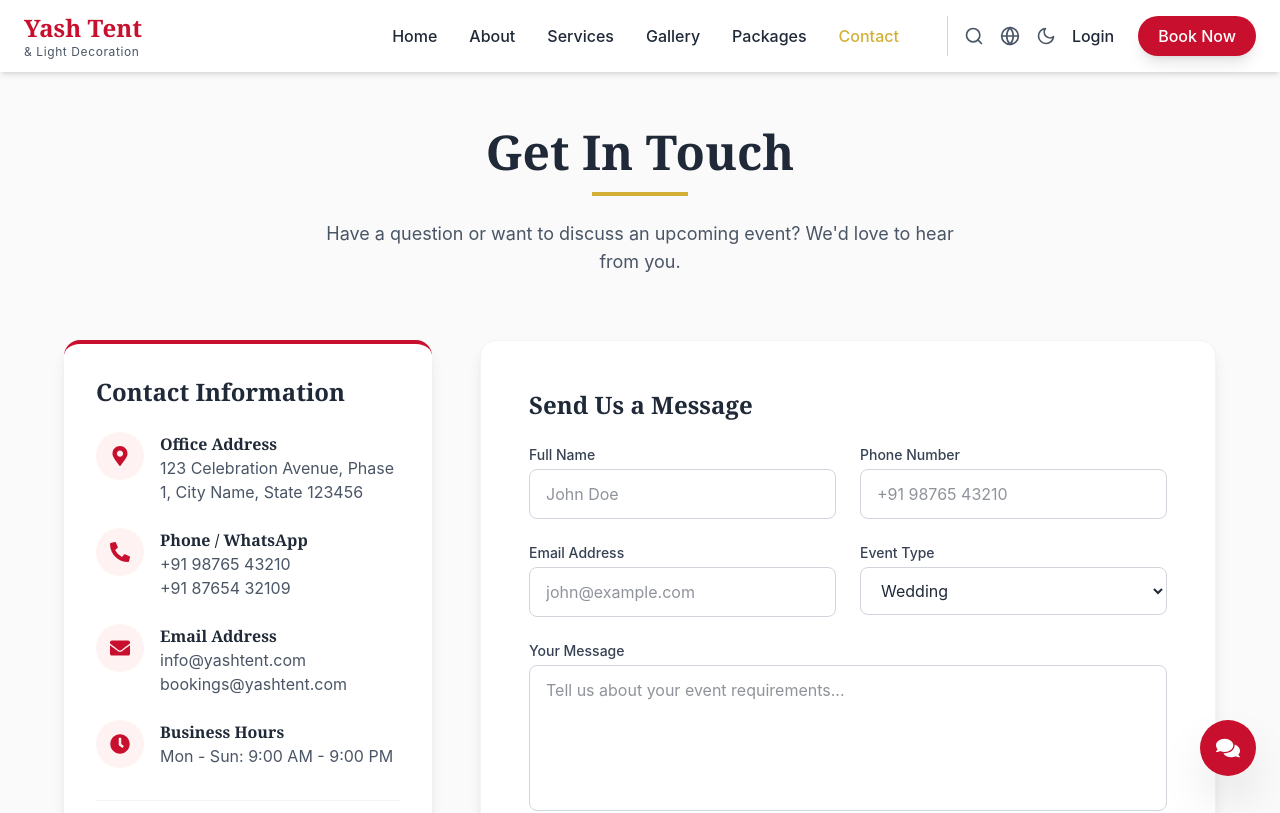
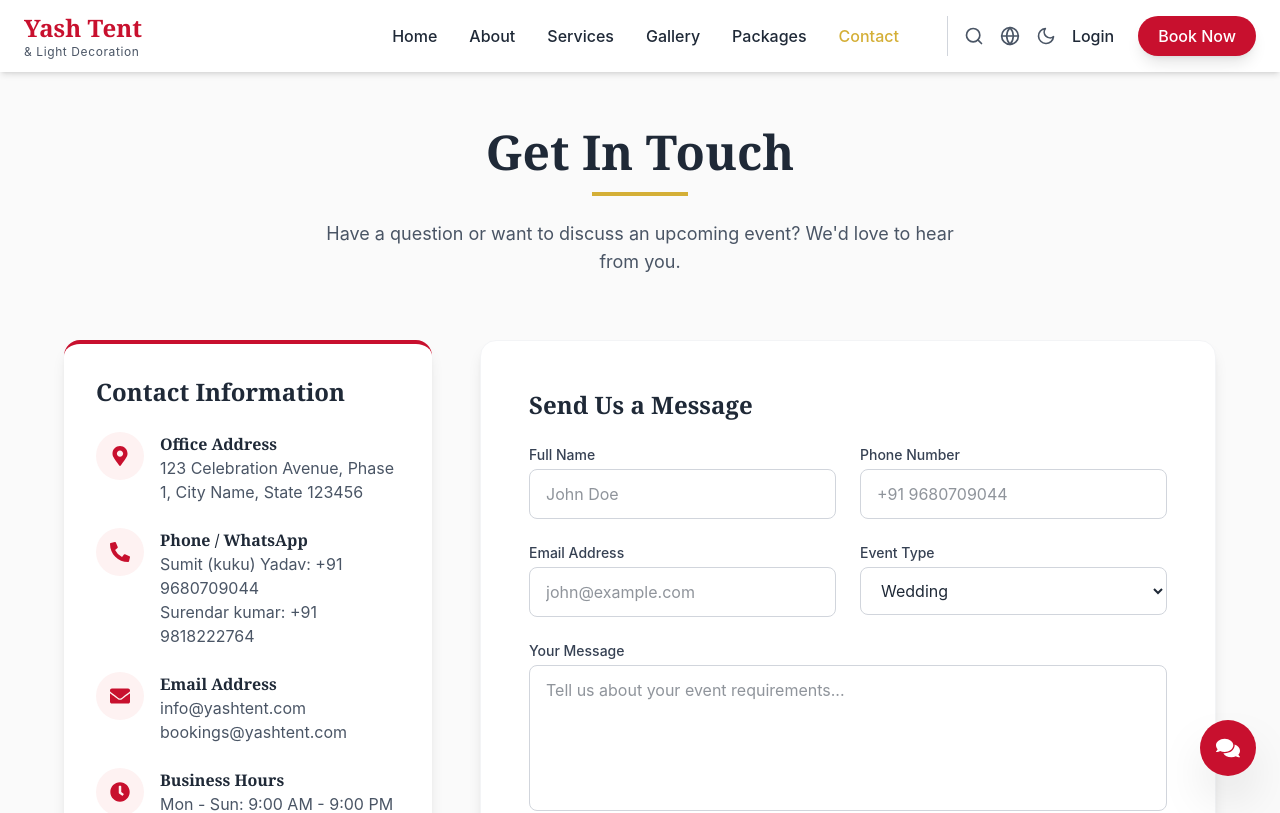
Before and after one commit to sahilyadav-01/Yash-Tent-Light-Decoration, a React (Vite) app: page /contact in a window 1280 px wide. Shown: the top 813 px of the page. Built offline with nearby package versions, Linux system fonts and the light colour scheme.

Commit message:
feat: add Contact page with integrated email form and contact details

```diff
--- a/src/components/common/StickyContact.jsx
+++ b/src/components/common/StickyContact.jsx
@@ -15,14 +15,14 @@ const StickyContact = () => {
             exit={{ opacity: 0, y: 20, scale: 0.9 }}
             className="absolute bottom-16 right-0 flex flex-col gap-3 mb-2"
           >
-            <a href="https://wa.me/919876543210" target="_blank" rel="noopener noreferrer" className="flex items-center gap-3 bg-white dark:bg-gray-800 p-2 pr-4 rounded-full shadow-lg group hover:bg-[#25D366] transition-colors">
+            <a href="https://wa.me/919680709044" target="_blank" rel="noopener noreferrer" className="flex items-center gap-3 bg-white dark:bg-gray-800 p-2 pr-4 rounded-full shadow-lg group hover:bg-[#25D366] transition-colors">
               <div className="w-10 h-10 bg-[#25D366] text-white rounded-full flex items-center justify-center">
                 <FaWhatsapp size={20} />
               </div>
               <span className="font-medium text-gray-700 dark:text-gray-200 group-hover:text-white whitespace-nowrap">Chat on WhatsApp</span>
             </a>
 
-            <a href="tel:+919876543210" className="flex items-center gap-3 bg-white dark:bg-gray-800 p-2 pr-4 rounded-full shadow-lg group hover:bg-[#1F2937] transition-colors">
+            <a href="tel:+919680709044" className="flex items-center gap-3 bg-white dark:bg-gray-800 p-2 pr-4 rounded-full shadow-lg group hover:bg-[#1F2937] transition-colors">
               <div className="w-10 h-10 bg-[#1F2937] text-white rounded-full flex items-center justify-center">
                 <FaPhone size={18} />
               </div>
--- a/src/pages/Contact.jsx
+++ b/src/pages/Contact.jsx
@@ -76,8 +76,8 @@ const Contact = () => {
                     </div>
                     <div>
                       <h4 className="font-bold text-[#1F2937]">Phone / WhatsApp</h4>
-                      <p className="text-gray-600">+91 98765 43210</p>
-                      <p className="text-gray-600">+91 87654 32109</p>
+                      <p className="text-gray-600">Sumit (kuku) Yadav: +91 9680709044</p>
+                      <p className="text-gray-600">Surendar kumar: +91 9818222764</p>
                     </div>
                   </li>
 
@@ -147,7 +147,7 @@ const Contact = () => {
                       <input
                         {...register("phone", { required: "Phone number is required" })}
                         className={`w-full px-4 py-3 rounded-lg border ${errors.phone ? 'border-red-500' : 'border-gray-300'} focus:ring-2 focus:ring-[#C8102E] focus:border-transparent outline-none transition-colors`}
-                        placeholder="+91 98765 43210"
+                        placeholder="+91 9680709044"
                       />
                       {errors.phone && <span className="text-red-500 text-xs mt-1">{errors.phone.message}</span>}
                     </div>
--- a/src/utils/generatePDF.js
+++ b/src/utils/generatePDF.js
@@ -12,7 +12,7 @@ export const generateQuotationPDF = (booking) => {
   doc.setFontSize(10);
   doc.setTextColor(100, 100, 100);
   doc.text('123 Celebration Avenue, Phase 1, City Name, 123456', 14, 28);
-  doc.text('Phone: +91 98765 43210 | Email: info@yashtent.com', 14, 34);
+  doc.text('Sumit (kuku) Yadav: +91 9680709044 | Surendar kumar: +91 9818222764', 14, 34);
 
   // Quotation Title
   doc.setFontSize(16);
```
